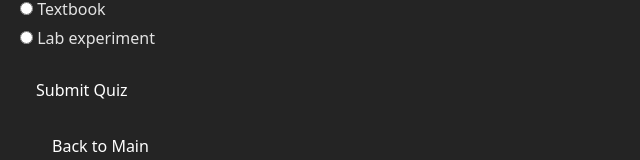
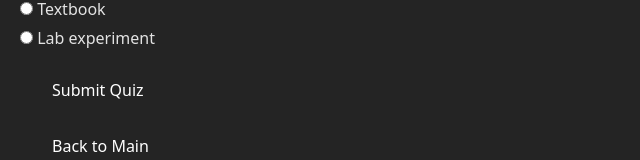
Before and after one commit to wesleycym/StudySense, a React app in the folder frontend/: page /quiz in a window 1280 px wide. Shown: the part 1560-1720 px from the top of the page, without its empty margins (0-640 px from the left). Built offline with nearby package versions, Linux system fonts and the light colour scheme; the HTML template or start-up script is replaced by a standard one.

Commit message:
Readjusted submit button

```diff
--- a/frontend/src/pages/Quiz.jsx
+++ b/frontend/src/pages/Quiz.jsx
@@ -42,9 +42,11 @@ export default function Quiz() {
         </div>
       ))}
 
-      <button onClick={handleSubmit} className = "py-2 px-4 hover:bg-gray-500 text-white rounded-4xl cursor-pointer">
-        Submit Quiz
-      </button>
+      <div className = "flex justify-left ml-4 mt-4 mb-4">
+        <button onClick={handleSubmit} className = "py-2 px-4 hover:bg-gray-500 text-white rounded-4xl cursor-pointer">
+          Submit Quiz
+        </button>
+      </div>
 
       <div className = "flex justify-left ml-4 mt-4 mb-4">
         <a href="/" className = "py-2 px-4 hover:bg-gray-500 text-white rounded-4xl">Back to Main</a>
```
